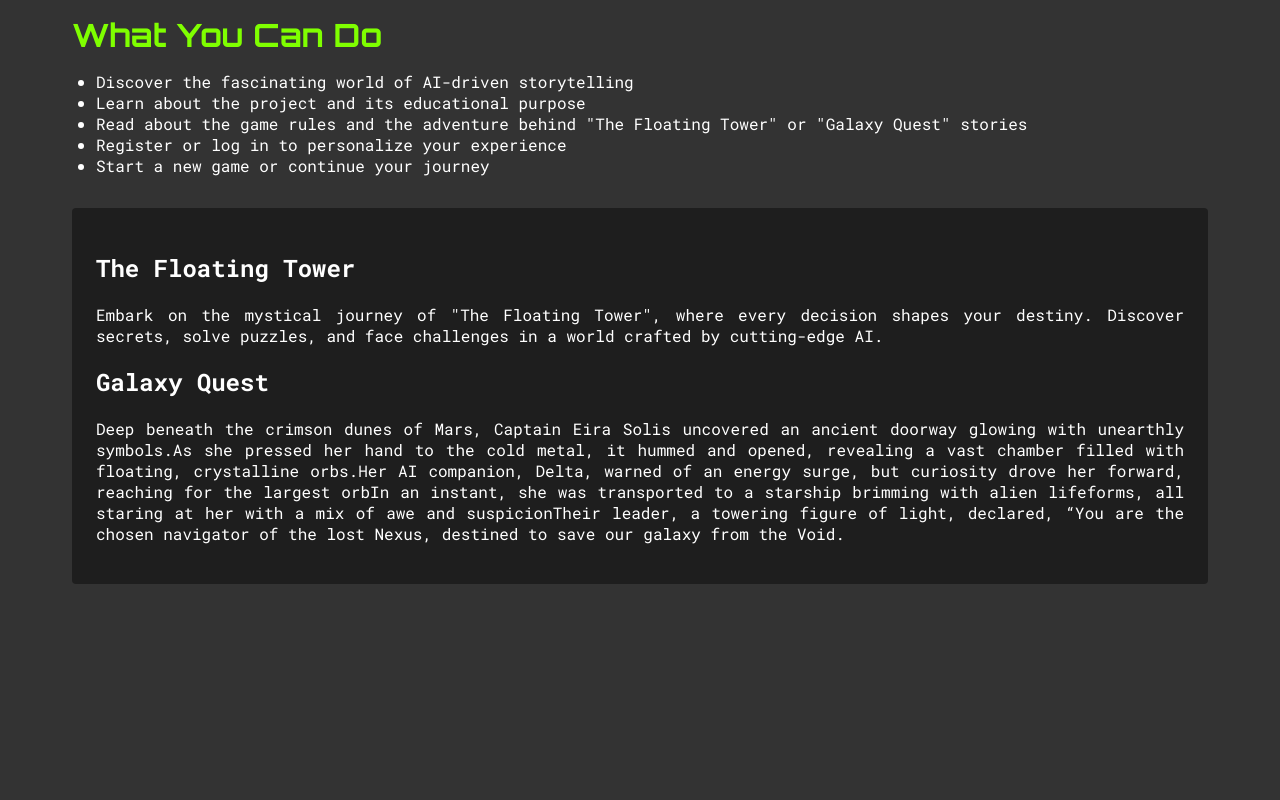
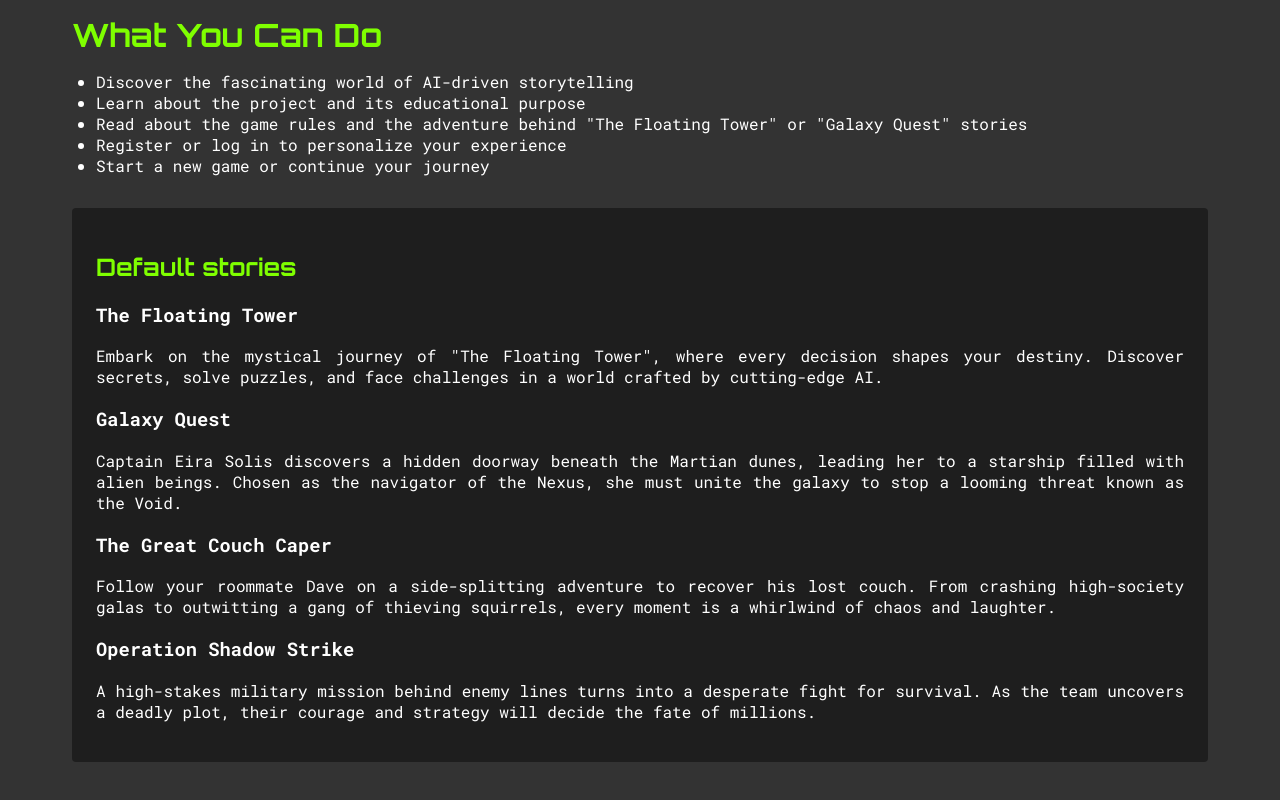
Before and after one commit to akosszajb/AIStories, a React (Vite) app in the folder client/: page / in a window 1280 px wide. Shown: the part 356-1156 px from the top of the page. Before the commit the page ends 988 px from the top, so only its background shows below. Built offline with nearby package versions, Linux system fonts and the light colour scheme.

Commit message:
Refactored client-main-page

```diff
--- a/client/src/Components/Pages/MainPage/MainPage.css
+++ b/client/src/Components/Pages/MainPage/MainPage.css
@@ -34,3 +34,9 @@
     padding: 1.5rem;
     border-radius: 4px;
   }
+
+  .defaultstoriestitle {
+    font-family: 'Orbitron', sans-serif;
+    font-size: 1.5em;
+    color: chartreuse;
+  }
--- a/client/src/Components/Pages/MainPage/MainPage.jsx
+++ b/client/src/Components/Pages/MainPage/MainPage.jsx
@@ -30,24 +30,31 @@ const MainPage = () => {
       </section>
 
       <section className="story-description">
-        <h2>The Floating Tower</h2>
+        <h2 className="defaultstoriestitle">Default stories</h2>
+        <h3>The Floating Tower</h3>
         <p>
           Embark on the mystical journey of "The Floating Tower", where every
           decision shapes your destiny. Discover secrets, solve puzzles, and
           face challenges in a world crafted by cutting-edge AI.
         </p>
-        <h2>Galaxy Quest</h2>
+        <h3>Galaxy Quest</h3>
         <p>
-          Deep beneath the crimson dunes of Mars, Captain Eira Solis uncovered
-          an ancient doorway glowing with unearthly symbols.As she pressed her
-          hand to the cold metal, it hummed and opened, revealing a vast chamber
-          filled with floating, crystalline orbs.Her AI companion, Delta, warned
-          of an energy surge, but curiosity drove her forward, reaching for the
-          largest orbIn an instant, she was transported to a starship brimming
-          with alien lifeforms, all staring at her with a mix of awe and
-          suspicionTheir leader, a towering figure of light, declared, “You are
-          the chosen navigator of the lost Nexus, destined to save our galaxy
-          from the Void.
+          Captain Eira Solis discovers a hidden doorway beneath the Martian
+          dunes, leading her to a starship filled with alien beings. Chosen as
+          the navigator of the Nexus, she must unite the galaxy to stop a
+          looming threat known as the Void.
+        </p>
+        <h3>The Great Couch Caper</h3>
+        <p>
+          Follow your roommate Dave on a side-splitting adventure to recover his
+          lost couch. From crashing high-society galas to outwitting a gang of
+          thieving squirrels, every moment is a whirlwind of chaos and laughter.
+        </p>
+        <h3>Operation Shadow Strike</h3>
+        <p>
+          A high-stakes military mission behind enemy lines turns into a
+          desperate fight for survival. As the team uncovers a deadly plot,
+          their courage and strategy will decide the fate of millions.
         </p>
       </section>
     </div>
```
